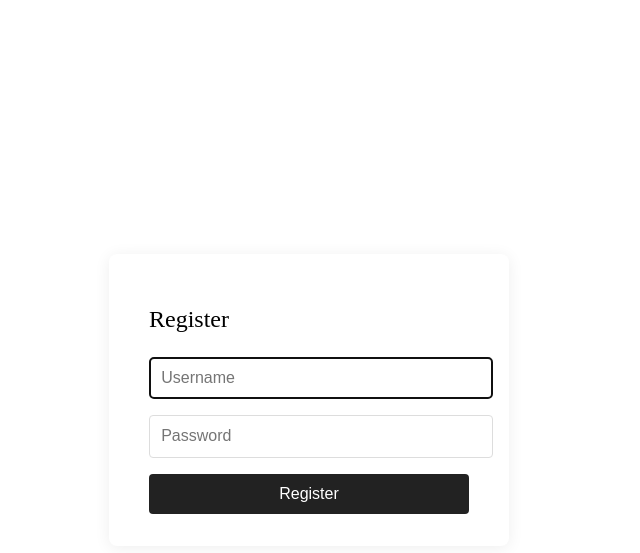
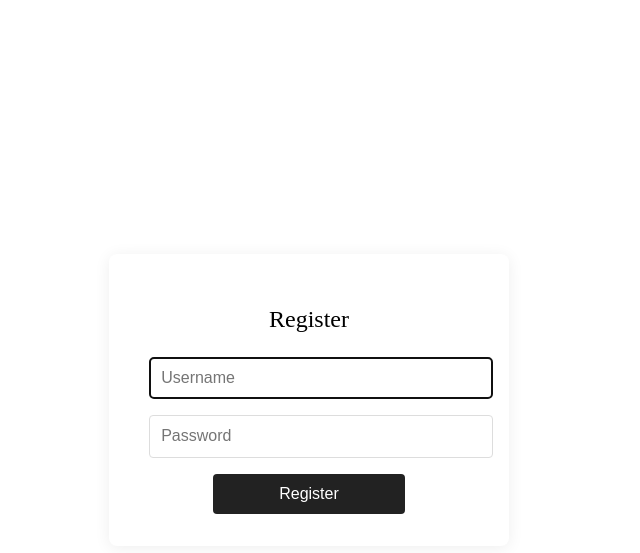
Before and after one commit to itsKia2/Network-Dashboard, a Flask app: page /register in a window 1280 px wide. Shown: the top 553 px of the page, without its empty margins (331-971 px from the left). Run offline with Flask 3, Linux system fonts and the light colour scheme.

Commit message:
https only now; login page ui change

```diff
--- a/app/routes.py
+++ b/app/routes.py
@@ -18,8 +18,15 @@ main = Blueprint('main', __name__)
 
 # --- User authentication setup ---
 import os
+
+# --- Force HTTPS for all requests ---
 @main.before_app_request
-def require_login():
+def enforce_https_and_require_login():
+    # Redirect HTTP to HTTPS
+    if request.headers.get('X-Forwarded-Proto', 'https') != 'https' and not request.is_secure:
+        url = request.url.replace('http://', 'https://', 1)
+        return redirect(url, code=301)
+    # Require login
     allowed_routes = ['main.login', 'main.register', 'static']
     if request.endpoint not in allowed_routes and not session.get('logged_in'):
         return redirect(url_for('main.login'))
--- a/templates/login.html
+++ b/templates/login.html
@@ -30,6 +30,7 @@
         .login-box h2 {
             margin-bottom: 1em;
             font-weight: 400;
+            text-align: center;
         }
 
         .login-box input[type="text"],
@@ -48,7 +49,8 @@
         }
 
         .login-box button {
-            width: 100%;
+            width: 60%;
+            margin: 0 auto;
             padding: 0.7em;
             background: #222;
             color: #fff;
@@ -56,6 +58,7 @@
             border-radius: 4px;
             font-size: 1em;
             cursor: pointer;
+            display: block;
         }
 
         .login-box .error {
```
